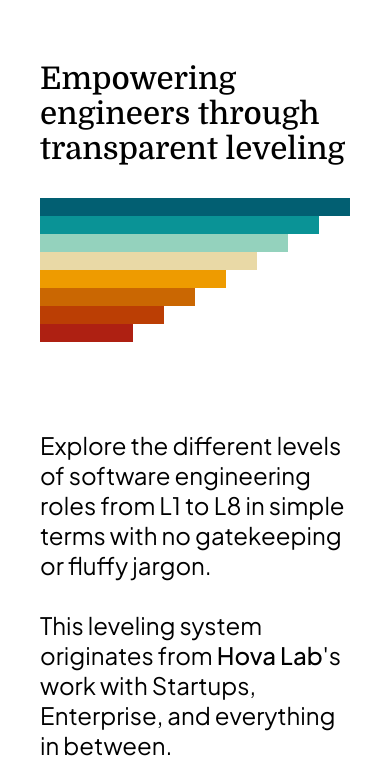
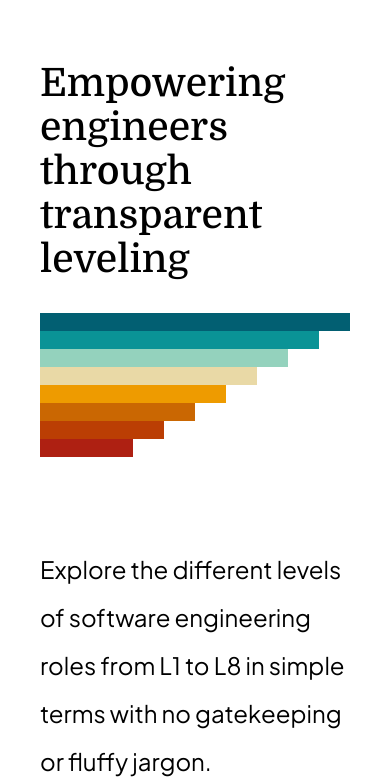
Before and after one commit to kaitlynhova/open-tech-leveling, a plain HTML site: page index.html in a window 390 px wide. Shown: the part 83-862 px from the top of the page. Drawn offline with Linux system fonts and the light colour scheme.

Commit message:
new font sizing for mobile

```diff
--- a/index.css
+++ b/index.css
@@ -39,12 +39,18 @@ h1 {
   font-style: normal;
 }
 
+h2{
+    line-height: 4rem;
+
+}
+
 p {
   font-family: "Plus Jakarta Sans", sans-serif;
   font-optical-sizing: auto;
   font-weight: 400;
   font-style: normal;
   font-size: 1.5rem;
+  line-height: 3rem;
 }
 
 .no-top-padding {
@@ -182,6 +188,10 @@ header > h1 {
   .desktop {
     display: none;
   }
+
+  header > h1 {
+  font-size: 10vw;
+}
 
   main,
   .area-padding {
```
